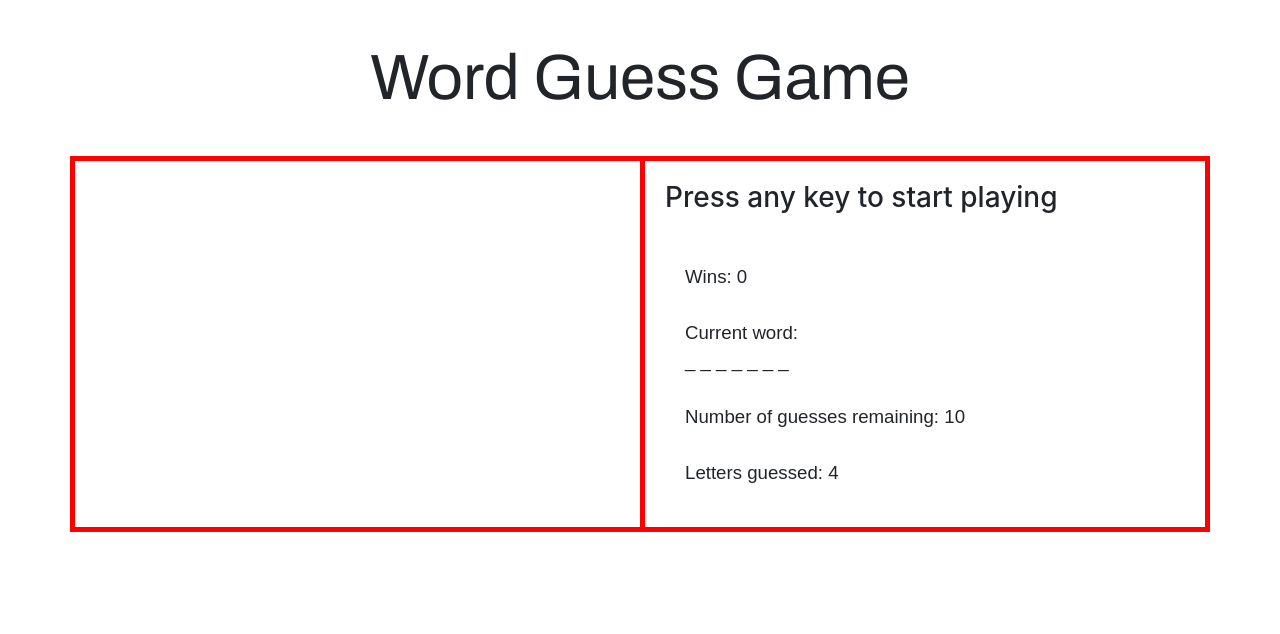
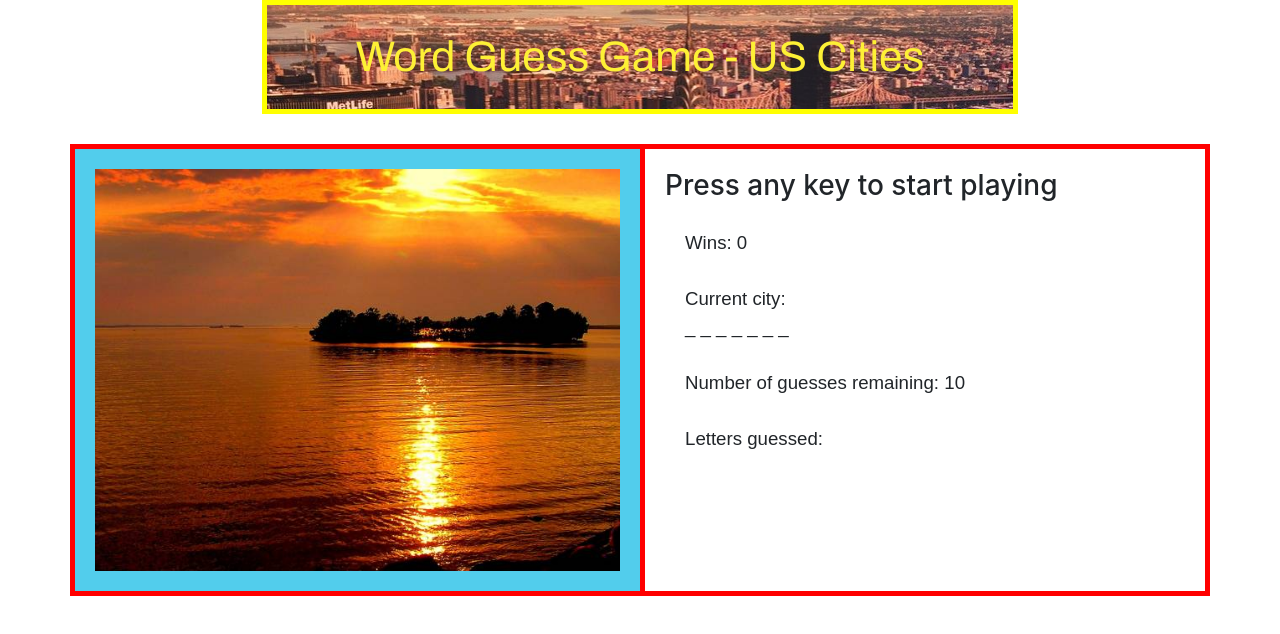
Before and after one commit to phtag/Word-guess-game, a plain HTML site: page index.html in a window 1280 px wide. Drawn offline with nearby package versions, Linux system fonts and the light colour scheme.

Commit message:
work in progress

```diff
--- a/assets/css/style.css
+++ b/assets/css/style.css
@@ -1,20 +1,34 @@
 .my-header {
-    font-family: 'Archivo', sans-serif;
-    font-size: 48pt;
-    font-weight: bold;
-    text-align: center;
-    margin: 30px;
+        font-family: 'Archivo', sans-serif;
+        font-size: 32pt;
+        font-weight: bold;
+        text-align: center;
+        margin: auto;
+        padding: 20px;
+        width: 59%;
+        height: auto;
+        color: rgb(253, 240, 53);
+        background-image: url('../images/pexels-photo-313782.jpeg');
+        background-repeat: no-repeat;
+        background-color: rgb(82, 205, 236);
+        border: 5px solid yellow;
+}
+.my-row {
+    margin-top: 30px;
 }
 .my-scoreboard-section {
     font-family: Arial, Helvetica, sans-serif;
     font-size: 14pt;
-    margin: 20px;
+    margin: -10px 20px 0px 20px;
 }
 .my-border-column-left {
     border-left: 5px solid red;
     border-top: 5px solid red;
     border-bottom: 5px solid red;
     padding: 20px;
+    /* background-image: url('../images/nature-q-c-627-480-2.jpg'); */
+    background-repeat: no-repeat;
+    background-color: rgb(82, 205, 236);
 }
 .my-border-column-right {
     border-right: 5px solid red;
--- a/index.html
+++ b/index.html
@@ -11,17 +11,19 @@
   </head>
   <body>
       <header class="my-header">
-        Word Guess Game
+        Word Guess Game - US Cities
       </header>
-    <div class="container">
-        <div class="row">
-            <div class="col-sm-6 my-border-column-left">
+    <div class="container" >
+        <div class="row my-row">
+            <div class="col-sm-6 my-border-column-left" onclick="changeImage(this);">
+                <img id="left-column-image" src='assets/images/nature-q-c-627-480-2.jpg' style="width: 100%" >
+
             </div>
             <div class="col-sm-6 my-border-column-right">
                 <h3>Press any key to start playing</h1>
                 <div class="my-scoreboard-section">
                     <br>Wins: <span id="wins-text"><strong>...Nothing.</strong></span></br>
-                    <br>Current word: </br>
+                    <br>Current city: </br>
                     <span id="current-word"><strong>...Nothing.</strong></span></br>
                     <br>Number of guesses remaining:  <span id="guesses-remaining"><strong>...Nothing.</strong></span></br>
                     <br>Letters guessed: <span id="letters-guessed"><strong>...Nothing.</strong></span></br>
@@ -36,20 +38,22 @@
                         ["a", "t", "l", "a", "n", "t", "a"]];
 
         var gameChoices = ["r", "p", "s"];
+        var currentCity_userGuesses = [""];
 
         var currentWord = document.getElementById("current-word");
         var winsText = document.getElementById("wins-text");
         var guessesRemaining = document.getElementById("guesses-remaining");
         var lettersGuessed = document.getElementById("letters-guessed");
+        var varImage = document.getElementById("left-column-image");
         var cityIndex = Math.floor(Math.random() * UScityNames.length);
-        var numGuessesRemaining = 10;
+         var numGuessesRemaining = 10;
         currentWord.textContent="";
         for (var j=0;j<UScityNames[cityIndex].length;j++) {
             currentWord.textContent += "_ ";
         }
         winsText.textContent = 0;
         guessesRemaining.textContent = numGuessesRemaining;
-        lettersGuessed.textContent = UScityNames.length;
+        lettersGuessed.textContent = "";
 
         var winsCount = 0;
         var lossesCount = 0;
@@ -58,7 +62,14 @@
         document.onkeyup = function(event) {
             var userChoice, computerChoice;
 
-            userChoice=event.key;
+             userChoice=event.key;
+            numGuessesRemaining--;
+            guessesRemaining.textContent = numGuessesRemaining;
+            if (lettersGuessed.textContent === "") {
+                lettersGuessed.textContent += userChoice;
+            } else {
+                lettersGuessed.textContent += ", " + userChoice;
+            }
             computerChoice = gameChoices[Math.floor(Math.random() * gameChoices.length)];
              if (userChoice == "r") {
                 if (computerChoice == "s") {
@@ -91,9 +102,17 @@
                 }
             }
             winsText.textContent = winsCount;
-            lossesText.textContent = lossesCount;
-            tiesText.textContent = tiesCount;
             console.log("user's choice=" + userChoice, "computer's choice=" + computerChoice, "user wins=" + winsCount, "user losses=" + lossesCount);
+        }
+        function changeImage(element)
+        {
+            var v = varImage.getAttribute("src");
+            if(v == "assets/images/nature-q-c-627-480-2.jpg") {
+                v = "assets/images/abstract-q-c-627-480-3.jpg";
+            } else {
+                v = "assets/images/nature-q-c-627-480-2.jpg";
+            }
+            varImage.setAttribute("src", v);
         }
     </script>
    </body>
```
Also changed, not shown: assets/images/abstract-q-c-627-480-3.jpg (added), assets/images/animals-q-c-627-480-10.jpg (added), assets/images/city-q-c-627-480-1.jpg (added), assets/images/nature-q-c-627-480-2.jpg (added), assets/images/pexels-photo-313782.jpeg (added), style.css (deleted), 1 other file.
